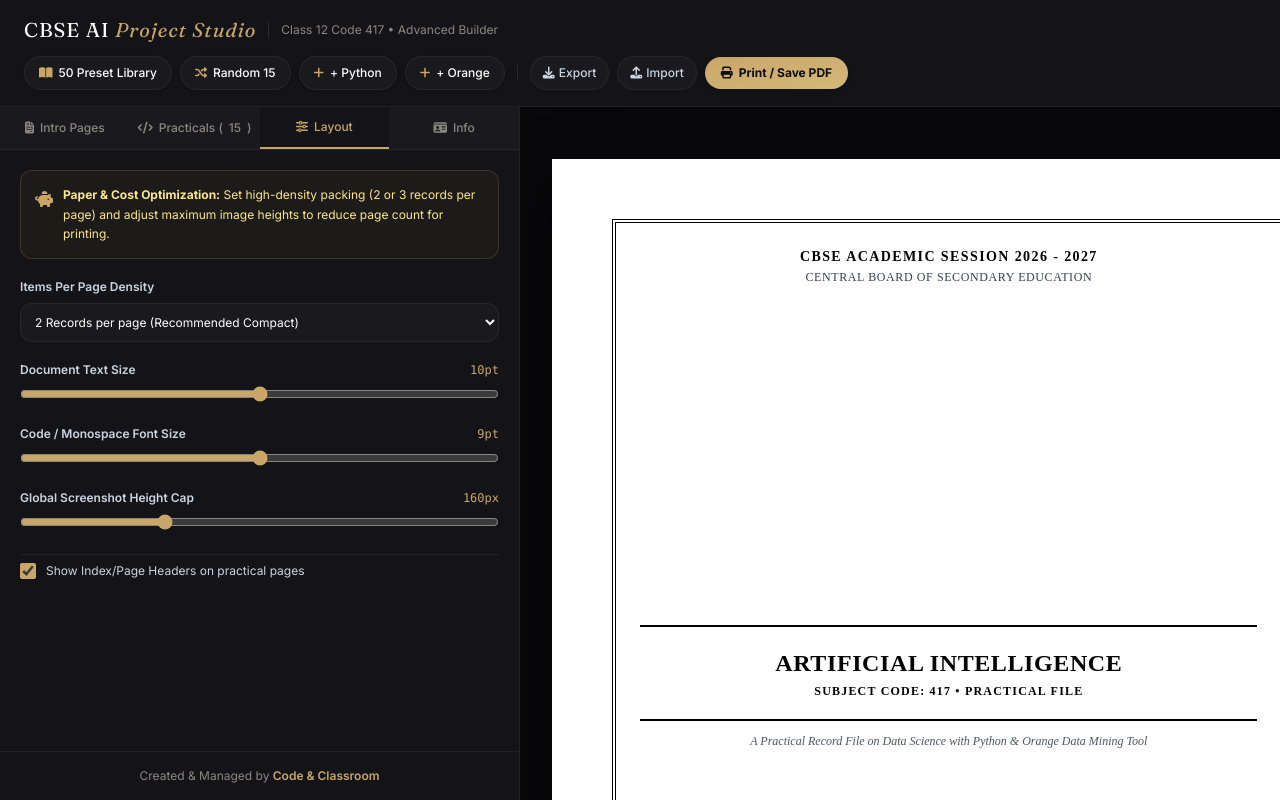
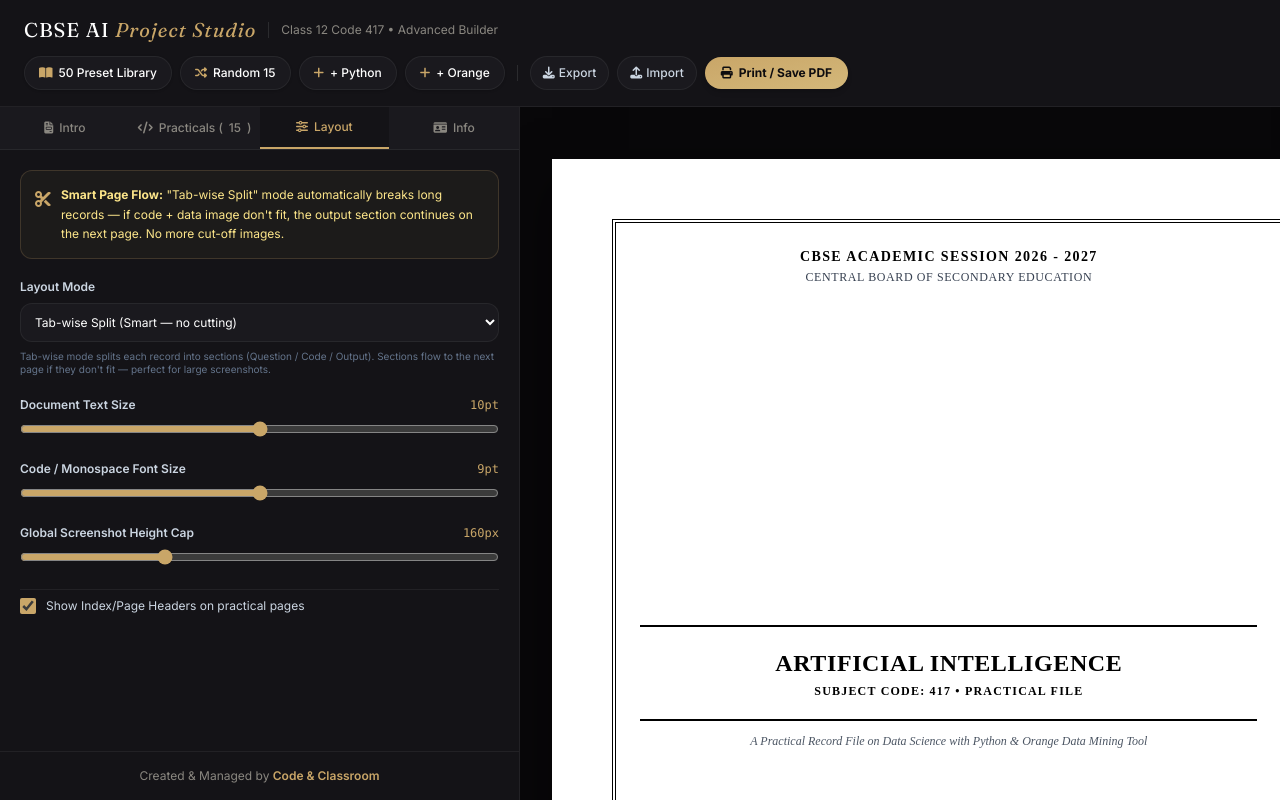
Before and after one commit to devXmayank/ms-port, a website: page public/ai-project-generator.html in a window 1280 px wide. Both pictures are taken after a click on the button "Layout". Drawn offline with nearby package versions, Linux system fonts and the light colour scheme.

Commit message:
Add files via upload

```diff
--- a/public/ai-project-generator.html
+++ b/public/ai-project-generator.html
@@ -10,7 +10,6 @@
     <link rel="preconnect" href="https://fonts.gstatic.com" crossorigin>
     <link href="https://fonts.googleapis.com/css2?family=Fraunces:ital,opsz,wght@0,9..144,300..700;1,9..144,300..700&family=Inter:wght@300;400;500;600;700&family=JetBrains+Mono:wght@400;500&display=swap" rel="stylesheet">
     <link rel="stylesheet" href="/css/apg.css">
-
 </head>
 <body class="h-screen flex flex-col overflow-hidden">
 
@@ -57,7 +56,7 @@
 
             <div class="flex border-b border-[rgba(255,255,255,0.06)] text-xs font-medium bg-[#1a191e]">
                 <button id="tab-btn-intro" onclick="switchTab('intro')" class="flex-1 py-3 px-2 text-[#8a8780] hover:text-white flex items-center justify-center gap-1.5 transition">
-                    <i class="fa-solid fa-file-invoice"></i> Intro Pages
+                    <i class="fa-solid fa-file-invoice"></i> Intro
                 </button>
                 <button id="tab-btn-records" onclick="switchTab('records')" class="flex-1 py-3 px-2 text-[#c9a668] border-b-2 border-[#c9a668] bg-[#141317] flex items-center justify-center gap-1.5">
                     <i class="fa-solid fa-code"></i> Practicals (<span id="record-count-badge">0</span>)
@@ -70,9 +69,7 @@
                 </button>
             </div>
 
-            <!-- TAB: INTRO PAGES -->
             <div id="tab-intro" class="flex-1 overflow-y-auto p-5 space-y-4 hidden text-xs">
-                <!-- Cover Page Style Selection -->
                 <div class="bg-[#1a191e] p-4 rounded-xl border border-[rgba(255,255,255,0.06)] space-y-3">
                     <h3 class="font-bold text-white text-sm flex items-center gap-2">
                         <i class="fa-solid fa-layer-group text-[#c9a668]"></i> Cover Page Style
@@ -99,7 +96,6 @@
                     </div>
                 </div>
 
-                <!-- Certificate Style Selection -->
                 <div class="bg-[#1a191e] p-4 rounded-xl border border-[rgba(255,255,255,0.06)] space-y-3">
                     <h3 class="font-bold text-white text-sm flex items-center gap-2">
                         <i class="fa-solid fa-certificate text-[#c9a668]"></i> Certificate Style
@@ -126,7 +122,6 @@
                     </div>
                 </div>
 
-                <!-- Acknowledgement Style Selection -->
                 <div class="bg-[#1a191e] p-4 rounded-xl border border-[rgba(255,255,255,0.06)] space-y-3">
                     <h3 class="font-bold text-white text-sm flex items-center gap-2">
                         <i class="fa-solid fa-handshake text-[#c9a668]"></i> Acknowledgement Style
@@ -147,7 +142,6 @@
                     </div>
                 </div>
 
-                <!-- Toggle Pages -->
                 <div class="bg-[#1a191e] p-4 rounded-xl border border-[rgba(255,255,255,0.06)] space-y-3">
                     <h3 class="font-bold text-white text-sm flex items-center gap-2">
                         <i class="fa-solid fa-toggle-on text-[#c9a668]"></i> Include / Exclude Pages
@@ -167,7 +161,6 @@
                 </div>
             </div>
 
-            <!-- TAB: RECORDS -->
             <div id="tab-records" class="flex-1 overflow-y-auto p-5 space-y-4">
                 <div class="text-xs text-[#8a8780] bg-[#1a191e] p-3 rounded-xl border border-[rgba(255,255,255,0.06)] flex justify-between items-center">
                     <span>Manage Python scripts & Orange workflows.</span>
@@ -176,20 +169,21 @@
                 <div id="records-editor-list" class="space-y-4"></div>
             </div>
 
-            <!-- TAB: LAYOUT -->
             <div id="tab-layout" class="flex-1 overflow-y-auto p-5 space-y-5 hidden text-xs">
                 <div class="bg-[rgba(201,166,104,0.05)] border border-[rgba(201,166,104,0.2)] p-3.5 rounded-xl text-amber-200 leading-relaxed flex items-start gap-2.5">
-                    <i class="fa-solid fa-piggy-bank text-[#c9a668] text-base mt-0.5"></i>
-                    <div><strong>Paper & Cost Optimization:</strong> Set high-density packing (2 or 3 records per page) and adjust maximum image heights to reduce page count for printing.</div>
+                    <i class="fa-solid fa-scissors text-[#c9a668] text-base mt-0.5"></i>
+                    <div><strong>Smart Page Flow:</strong> "Tab-wise Split" mode automatically breaks long records — if code + data image don't fit, the output section continues on the next page. No more cut-off images.</div>
                 </div>
 
                 <div class="space-y-2">
-                    <label class="block font-semibold text-slate-300">Items Per Page Density</label>
-                    <select id="setting-density" onchange="updateLayoutSettings()" class="w-full bg-[#1a191e] border border-[rgba(255,255,255,0.06)] rounded-xl p-2.5 text-white outline-none focus:border-[#c9a668]">
-                        <option value="1">1 Record per page (Spacious)</option>
-                        <option value="2" selected>2 Records per page (Recommended Compact)</option>
-                        <option value="3">3 Records per page (Ultra High Density)</option>
+                    <label class="block font-semibold text-slate-300">Layout Mode</label>
+                    <select id="setting-layout-mode" onchange="updateLayoutSettings()" class="w-full bg-[#1a191e] border border-[rgba(255,255,255,0.06)] rounded-xl p-2.5 text-white outline-none focus:border-[#c9a668]">
+                        <option value="tabwise" selected>Tab-wise Split (Smart — no cutting)</option>
+                        <option value="density1">1 Record per page (Spacious)</option>
+                        <option value="density2">2 Records per page (Compact)</option>
+                        <option value="density3">3 Records per page (Ultra Compact)</option>
                     </select>
+                    <p class="text-[10px] text-slate-500 leading-snug">Tab-wise mode splits each record into sections (Question / Code / Output). Sections flow to the next page if they don't fit — perfect for large screenshots.</p>
                 </div>
 
                 <div class="space-y-2">
@@ -223,7 +217,6 @@
                 </div>
             </div>
 
-            <!-- TAB: META -->
             <div id="tab-meta" class="flex-1 overflow-y-auto p-5 space-y-3.5 hidden text-xs">
                 <div>
                     <label class="block text-[#8a8780] mb-1">Student Full Name</label>
@@ -263,7 +256,6 @@
 
     </div>
 
-    <!-- PRESET MODAL -->
     <div id="preset-modal" class="fixed inset-0 bg-black/80 backdrop-blur-sm z-50 flex items-center justify-center p-4 hidden no-print">
         <div class="bg-[#141317] border border-[rgba(255,255,255,0.1)] rounded-2xl w-full max-w-4xl max-h-[85vh] flex flex-col overflow-hidden shadow-2xl">
             <div class="p-5 border-b border-[rgba(255,255,255,0.06)] flex justify-between items-center bg-[#1a191e]">
```
